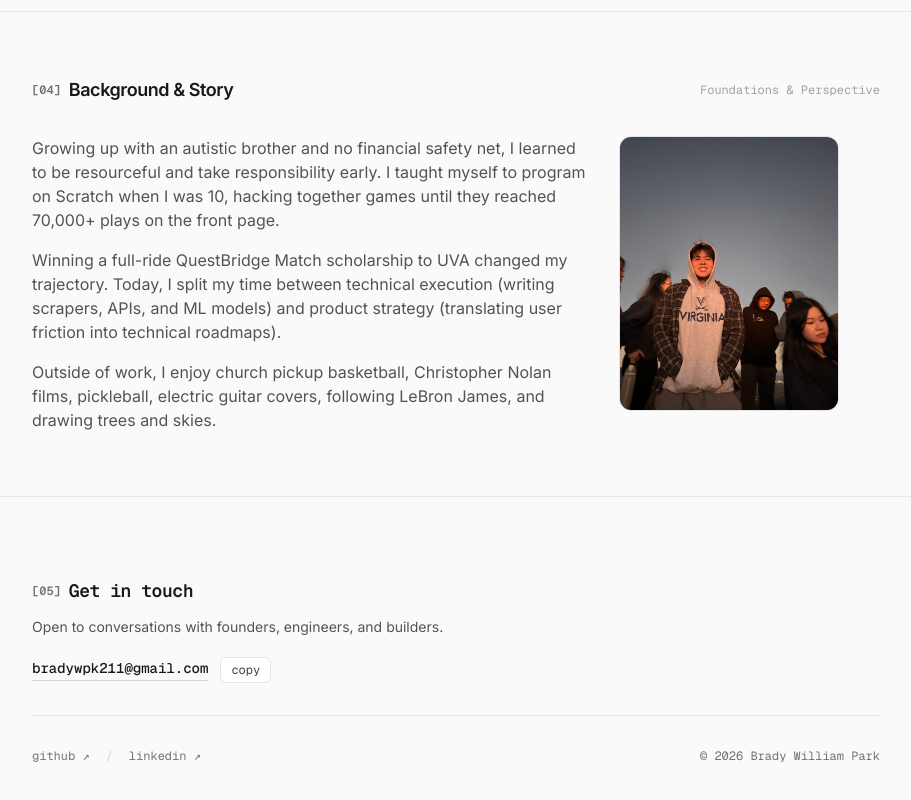
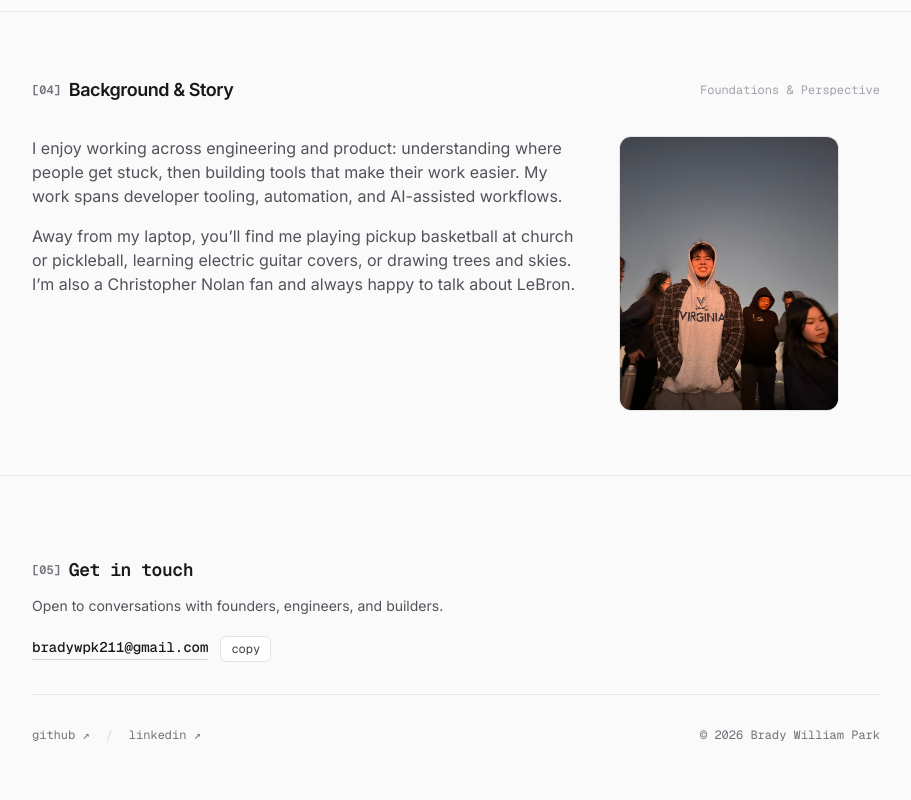
Before and after one commit to bradyp19/Personal-Portfolio, a Next.js app: page / in a window 1280 px wide. Shown: the part 3337-4137 px from the top of the page, without its empty margins (184-1095 px from the left). Built offline with nearby package versions, Linux system fonts and the light colour scheme.

Commit message:
Replace repetitive background story with work approach and interests

```diff
--- a/data/portfolio.ts
+++ b/data/portfolio.ts
@@ -34,9 +34,8 @@ export const PROFILE = {
     "I build systems, automated data pipelines, and developer tooling. Raised in a single-mother, low-income household, I started with Scratch games at age 10 and eventually earning a full-ride QuestBridge scholarship to UVA.",
 
   story: [
-    "Growing up with an autistic brother and no financial safety net, I learned to be resourceful and take responsibility early. I taught myself to program on Scratch when I was 10, hacking together games until they reached 70,000+ plays on the front page.",
-    "Winning a full-ride QuestBridge Match scholarship to UVA changed my trajectory. Today, I split my time between technical execution (writing scrapers, APIs, and ML models) and product strategy (translating user friction into technical roadmaps).",
-    "Outside of work, I enjoy church pickup basketball, Christopher Nolan films, pickleball, electric guitar covers, following LeBron James, and drawing trees and skies."
+    "I enjoy working across engineering and product: understanding where people get stuck, then building tools that make their work easier. My work spans developer tooling, automation, and AI-assisted workflows.",
+    "Away from my laptop, you’ll find me playing pickup basketball at church or pickleball, learning electric guitar covers, or drawing trees and skies. I’m also a Christopher Nolan fan and always happy to talk about LeBron."
   ]
 }
 
```
Also changed, not shown: 4 other files (tests, documents, lock files or other folders).
